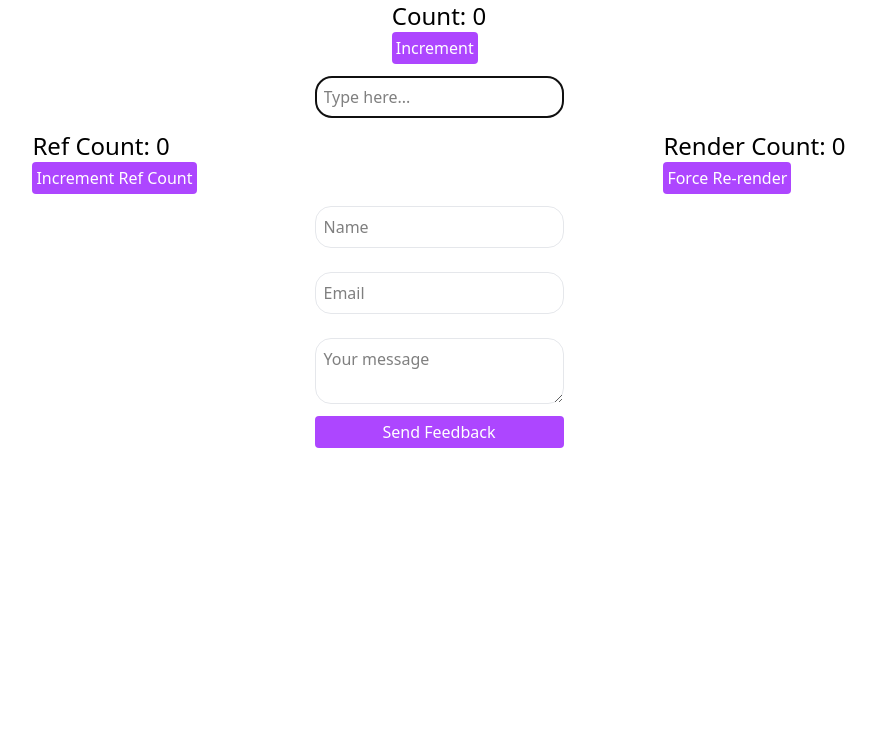
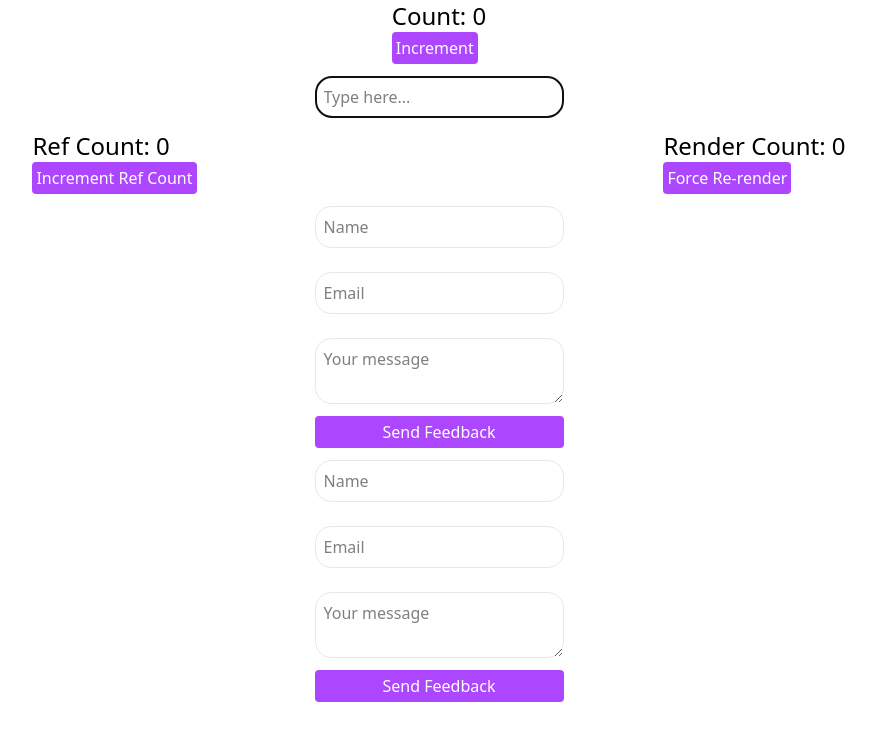
Before and after one commit to tapascript/15-days-of-react-design-patterns, a React (Vite) app in the folder day-02/controlled-uncontrolled-comp-pattern/: page / in a window 1280 px wide. Shown: the top 740 px of the page, without its empty margins (201-1077 px from the left). Built offline with nearby package versions, Linux system fonts and the light colour scheme.

Commit message:
(day 02) Controlled vs uncontrolled - Impelemented controlled scenario

```diff
--- a/day-02/controlled-uncontrolled-comp-pattern/src/App.jsx
+++ b/day-02/controlled-uncontrolled-comp-pattern/src/App.jsx
@@ -3,6 +3,8 @@ import AutoFocusInput from "./state-ref/components/AutoFocusInput";
 import CounterWithRef from "./state-ref/components/CounterWithRef";
 
 import FeedbackForm from "./messy/FeedbackForm";
+
+import ControlledFeedbackForm from "./controlled/ControlledFeedbackForm";
 
 function App() {
   return (
@@ -10,7 +12,10 @@ function App() {
       <Counter />
       <AutoFocusInput />
       <CounterWithRef />
+
       <FeedbackForm />
+
+      <ControlledFeedbackForm />
     </div>
   );
 }
--- /dev/null
+++ b/day-02/controlled-uncontrolled-comp-pattern/src/controlled/ControlledFeedbackForm.jsx
@@ -0,0 +1,67 @@
+import { useState, useRef } from "react";
+
+export default function ControlledFeedbackForm() {
+    const [form, setForm] = useState({ name: "", email: "", message: "" });
+    const nameRef = useRef();
+    const emailRef = useRef();
+    const messageRef = useRef();
+
+    const handleChange = (e) => {
+        const { name, value } = e.target;
+        setForm({ ...form, [name]: value });
+    };
+
+    const handleSubmit = (e) => {
+        e.preventDefault();
+        if (!form.name) {
+            nameRef.current.focus();
+            return;
+        }
+        if (!form.email.includes("@")) {
+            emailRef.current.focus();
+            return;
+        }
+        if (!form.message) {
+            messageRef.current.focus();
+            return;
+        }
+        console.log("Form submitted:", form);
+    };
+
+    return (
+        <form className="flex flex-col" onSubmit={handleSubmit}>
+            <input
+                className="border rounded-2xl p-2 my-3"
+                name="name"
+                type="text"
+                ref={nameRef}
+                value={form.name}
+                onChange={handleChange}
+                placeholder="Name"
+            />
+            <input
+                className="border rounded-2xl p-2 my-3"
+                name="email"
+                type="email"
+                ref={emailRef}
+                value={form.email}
+                onChange={handleChange}
+                placeholder="Email"
+            />
+            <textarea
+                className="border rounded-2xl p-2 my-3"
+                name="message"
+                ref={messageRef}
+                value={form.message}
+                onChange={handleChange}
+                placeholder="Your message"
+            />
+            <button
+                className="bg-purple-500 text-white p-1 rounded"
+                type="submit"
+            >
+                Send Feedback
+            </button>
+        </form>
+    );
+}
```
